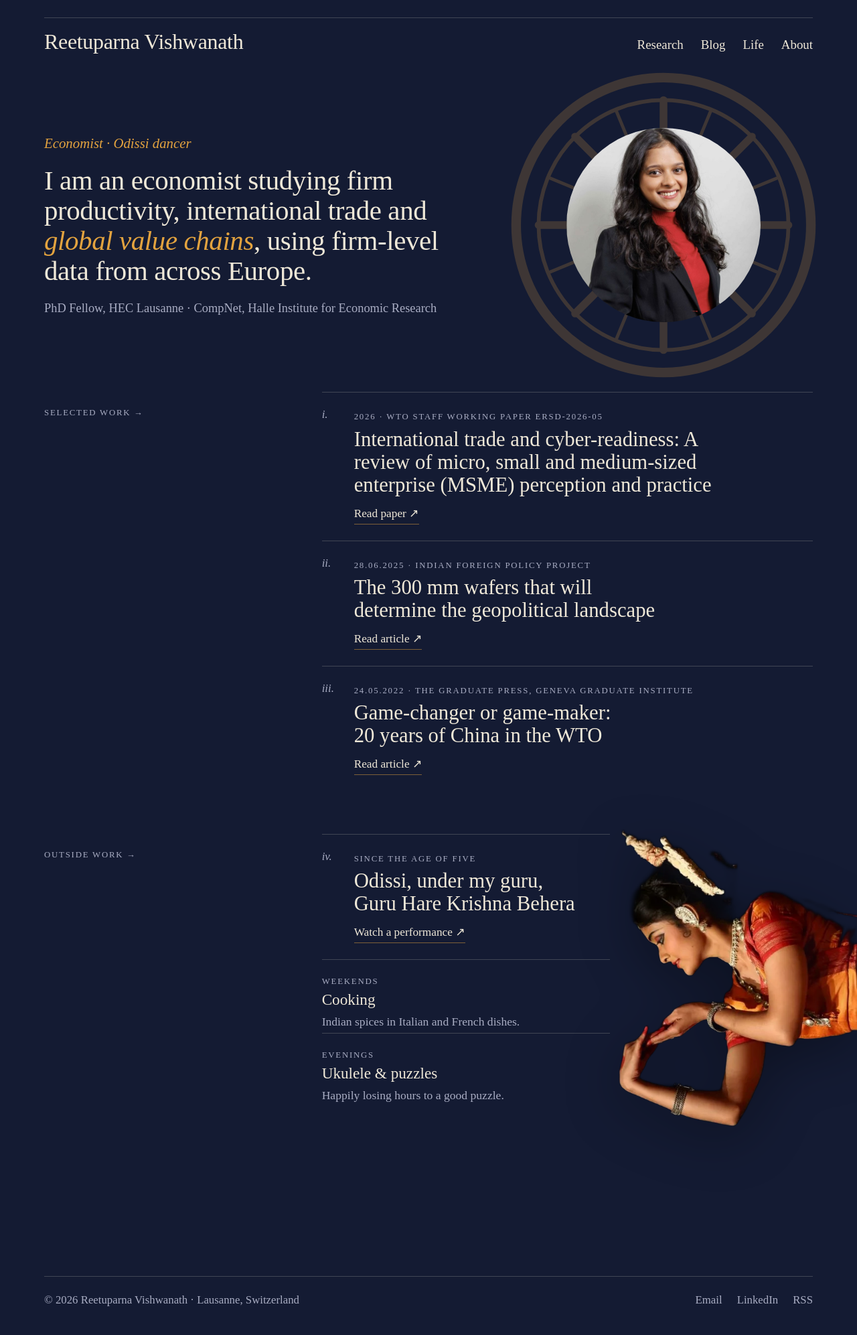
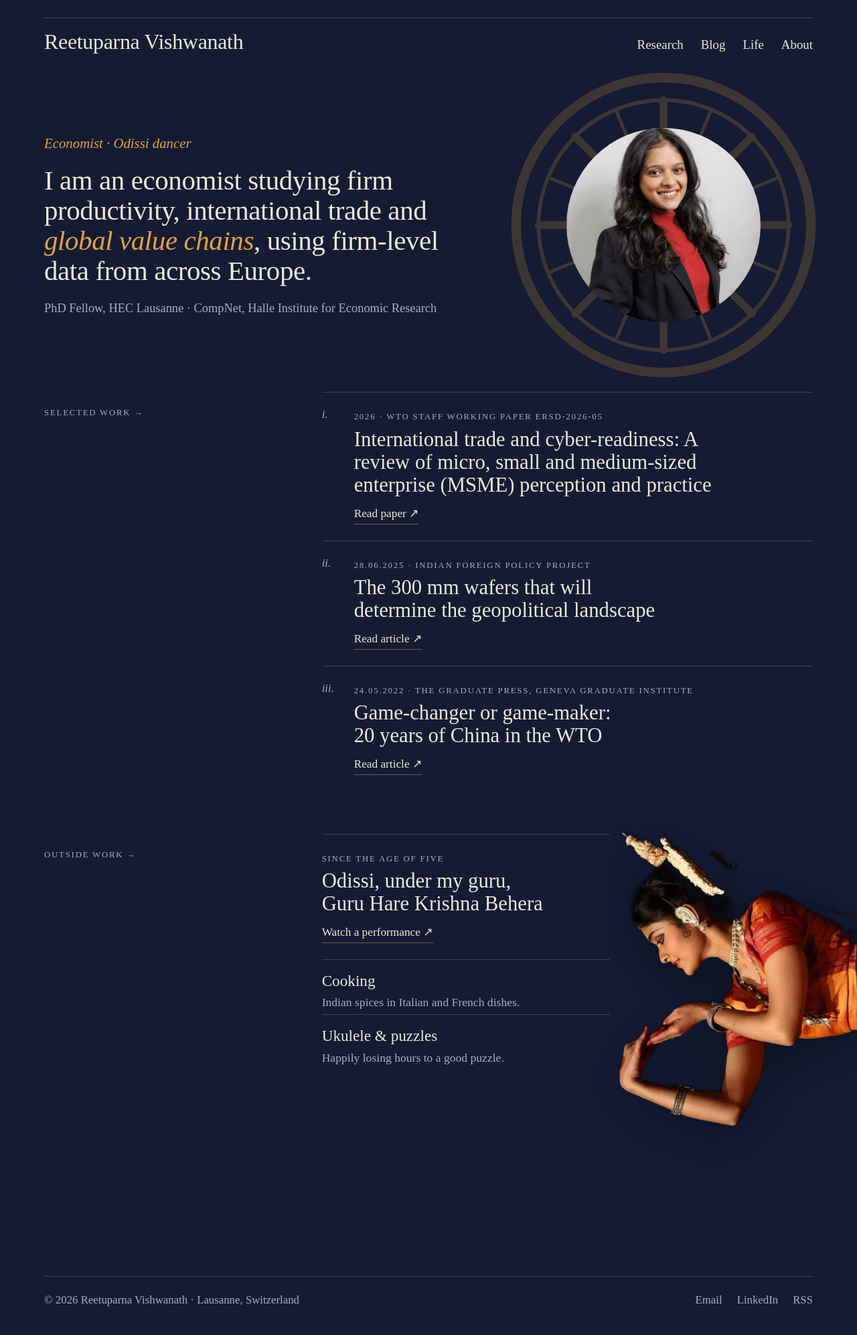
Before and after one commit to reetuparnav/Reetuparnav.github.io, a Jekyll site: the page built from index.html, in a window 1280 px wide. Shown: the whole page at 67% size. Built offline with Jekyll 4.4.1, drawn with Linux system fonts in a browser that asks for light colours; some web fonts are replaced.

Commit message:
Outside work: drop the numeral and the Weekends/Evenings labels; cut-out beside the label on phones (preview)
Co-Authored-By: Claude Opus 5.5 <noreply@anthropic.com>
Claude-Session: https://claude.ai/code/session_01Xsa2R2ve3LfZ8MkfZayTEc

```diff
--- a/assets/css/style.css
+++ b/assets/css/style.css
@@ -60,6 +60,8 @@ a.kicker:hover{color:var(--a)}
 .home-sections{counter-reset:entry}
 .entry{display:grid;grid-template-columns:48px minmax(0,1fr);gap:0 0;border-top:1px solid var(--r);padding:20px 0 24px;counter-increment:entry}
 .entry::before{content:counter(entry, lower-roman) ".";font-style:italic;color:var(--m);font-size:1.05rem}
+.entry.plain{grid-template-columns:minmax(0,1fr)}
+.entry.plain::before{content:none}
 .entry h3{font-size:clamp(1.45rem,2.4vw,1.95rem);line-height:1.12;margin:4px 0 10px}
 .entry h3 a{text-decoration:none}
 .entry p{margin:0 0 14px;color:var(--m);font-size:1.1rem;max-width:40em}
@@ -146,9 +148,11 @@ a.kicker:hover{color:var(--a)}
   .portrait{max-width:240px}
   .entry{grid-template-columns:36px minmax(0,1fr)}
   .pubs > li{padding-left:36px}
-  .bleed{display:flex;flex-direction:column;min-height:0}
-  .bleed .dancer{position:relative;order:2;right:auto;top:auto;height:auto;width:80%;margin:10px 0 0 auto}
-  .bleed .wrap{order:1;width:100%}
+  .bleed{min-height:0}
+  .bleed .sec{grid-template-columns:minmax(0,1fr) 58%;align-items:start}
+  .bleed .sec > .kicker{grid-column:1;grid-row:1;padding-top:18px;white-space:nowrap}
+  .bleed .dancer{position:relative;right:auto;top:auto;height:auto;grid-column:2;grid-row:1;width:calc(100% + max(16px, env(safe-area-inset-right, 0px)));max-width:none;margin:0 0 6px}
+  .bleed .sec > div{grid-column:1 / -1;grid-row:2}
   .bleed .sec > div{max-width:none}
 }
 @media (prefers-reduced-motion:no-preference){a{transition:color .15s}}
--- a/index.html
+++ b/index.html
@@ -39,21 +39,21 @@ layout: default
   </div>
 
   <div class="bleed">
-    <img class="dancer" src="{{ '/assets/img/odissi-cutout.webp' | relative_url }}" alt="Reetuparna performing Odissi">
     <div class="wrap">
       <section class="sec" aria-labelledby="out">
         <a class="kicker" id="out" href="{{ '/life/' | relative_url }}">Outside work</a>
+        <img class="dancer" src="{{ '/assets/img/odissi-cutout.webp' | relative_url }}" alt="Reetuparna performing Odissi">
         <div>
           <ol class="entries">
-            <li class="entry"><div>
+            <li class="entry plain"><div>
               <span class="date">Since the age of five</span>
               <h3><a href="{{ '/life/' | relative_url }}">Odissi, under my guru, Guru Hare Krishna Behera</a></h3>
               <a class="go ext" href="https://www.youtube.com/watch?v=01AtetiPhDU">Watch a performance</a>
             </div></li>
           </ol>
           <div class="trio">
-            <div><span class="date">Weekends</span><h4>Cooking</h4><p>Indian spices in Italian and French dishes.</p></div>
-            <div><span class="date">Evenings</span><h4>Ukulele &amp; puzzles</h4><p>Happily losing hours to a good puzzle.</p></div>
+            <div><h4>Cooking</h4><p>Indian spices in Italian and French dishes.</p></div>
+            <div><h4>Ukulele &amp; puzzles</h4><p>Happily losing hours to a good puzzle.</p></div>
           </div>
         </div>
       </section>
```
